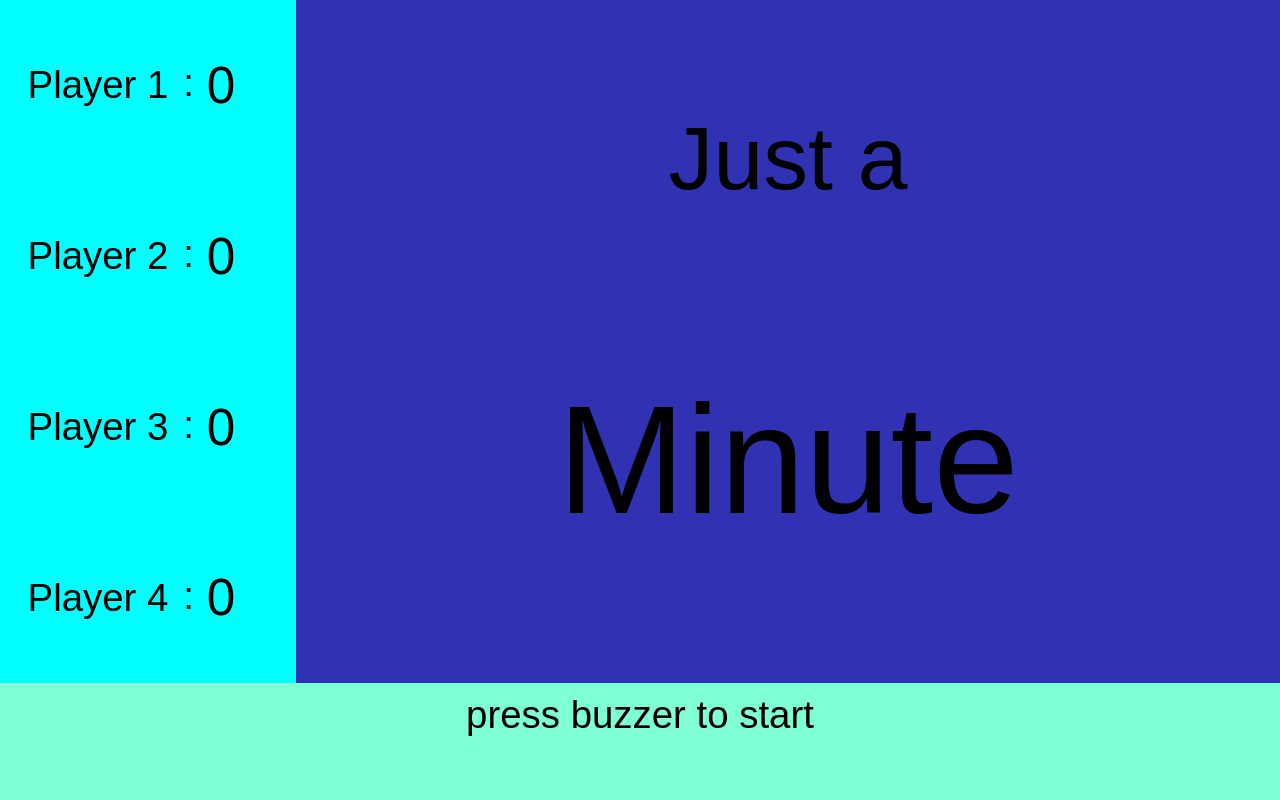
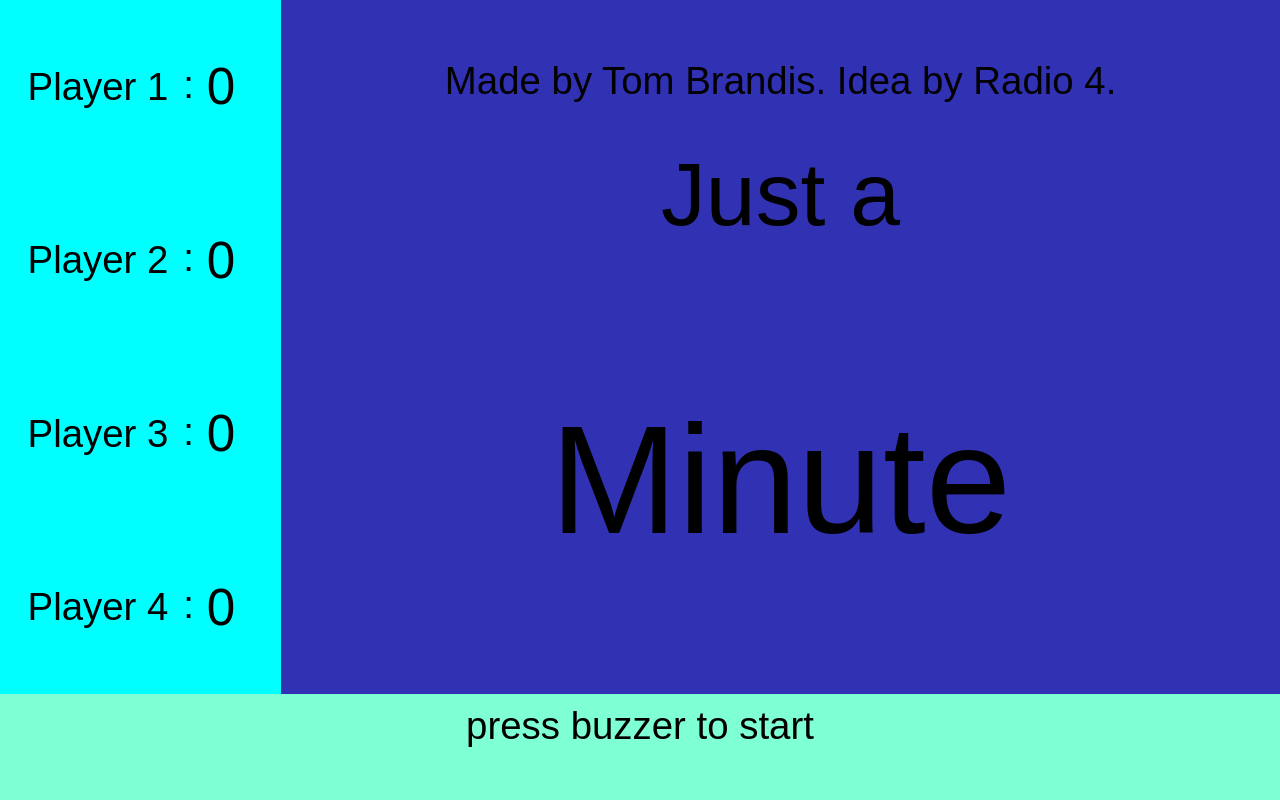
Before and after one commit to TomJB1/Just-a-Minute, a plain HTML site: page index.html in a window 1280 px wide. Drawn offline with Linux system fonts and the light colour scheme.

Commit message:
Add credit to my self and radio 4
Add a message in player name ( where the curently speaking player shown)
This will be updated as soon as the game is started to remove the
message.

```diff
--- a/index.html
+++ b/index.html
@@ -40,7 +40,7 @@
         </div>
         <div id="playArea">
             <div id="topicC">
-                <div id="currentPlayer"></div>
+                <div id="currentPlayer">Made by Tom Brandis. Idea by Radio 4.</div>
                 <div id="isTalkingAbout"></div>
                 <div id="topic">Just a</div>
             </div>
```
